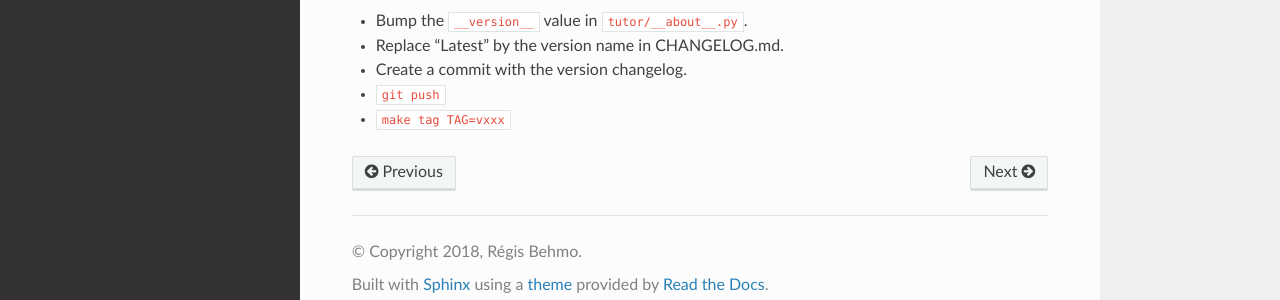
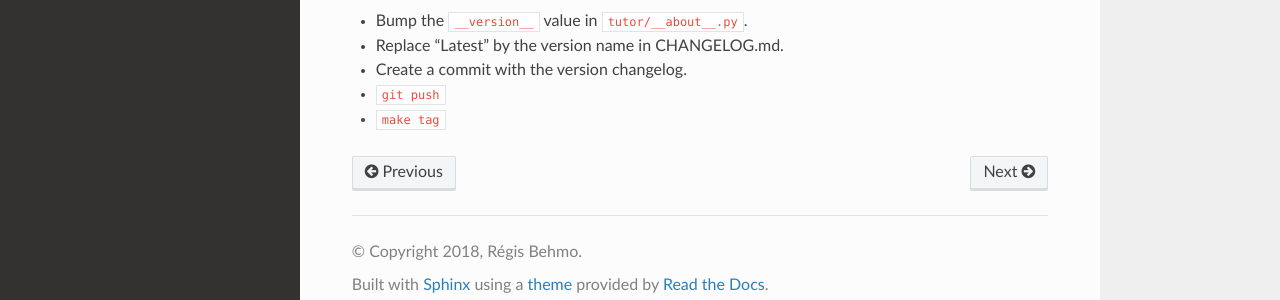
Before and after one commit to overhangio/tutor, a Sphinx documentation site: the page built from docs/tutor.rst, in a window 1280 px wide and 1176 px high. Shown: the part 855-1155 px from the top of the window. Built offline with Sphinx 7.4.7 and the Read the Docs theme 2.0.0, drawn with Linux system fonts in a browser that asks for light colours.

Commit message:
Add `make version` command
This makes tagging simpler.

```diff
--- a/docs/tutor.rst
+++ b/docs/tutor.rst
@@ -42,4 +42,4 @@ Releasing a new version
 - Replace "Latest" by the version name in CHANGELOG.md.
 - Create a commit with the version changelog.
 - ``git push``
-- ``make tag TAG=vxxx``
+- ``make tag``
```
Also changed, not shown: 1 other file.
